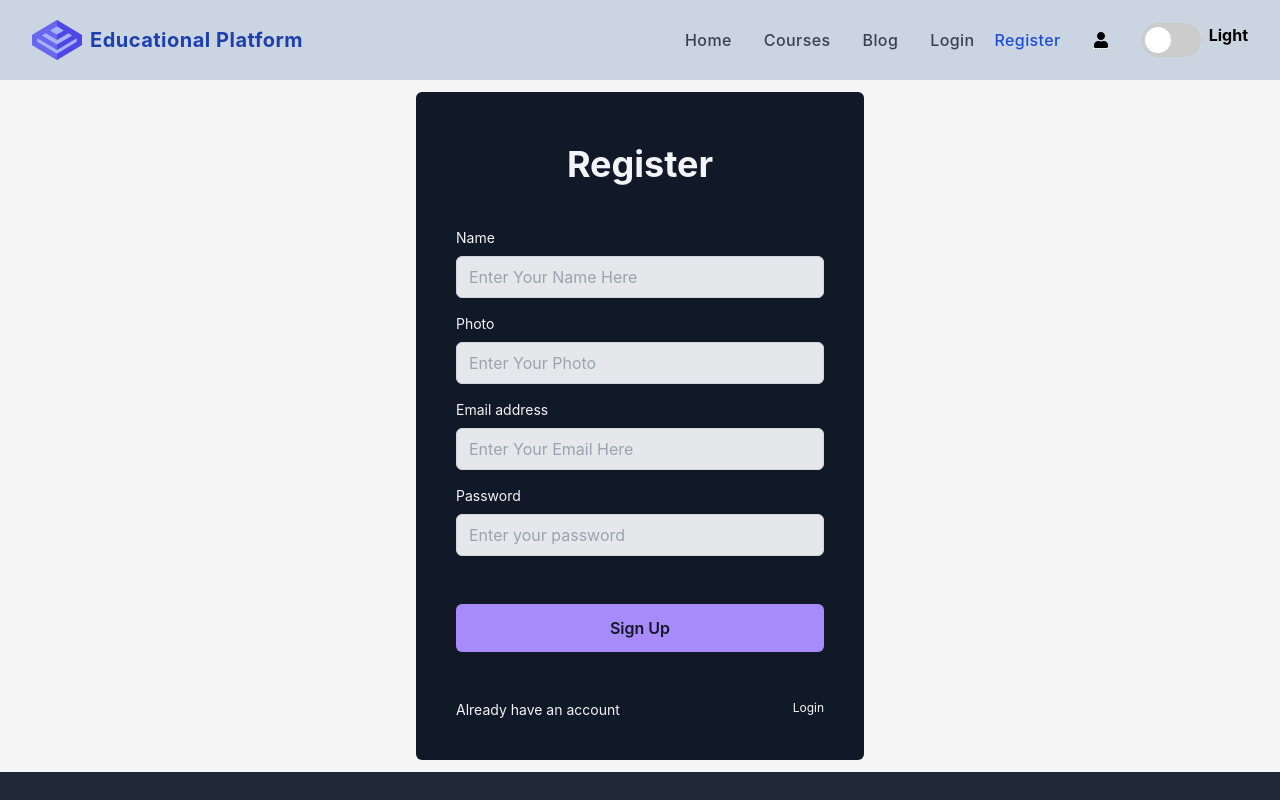
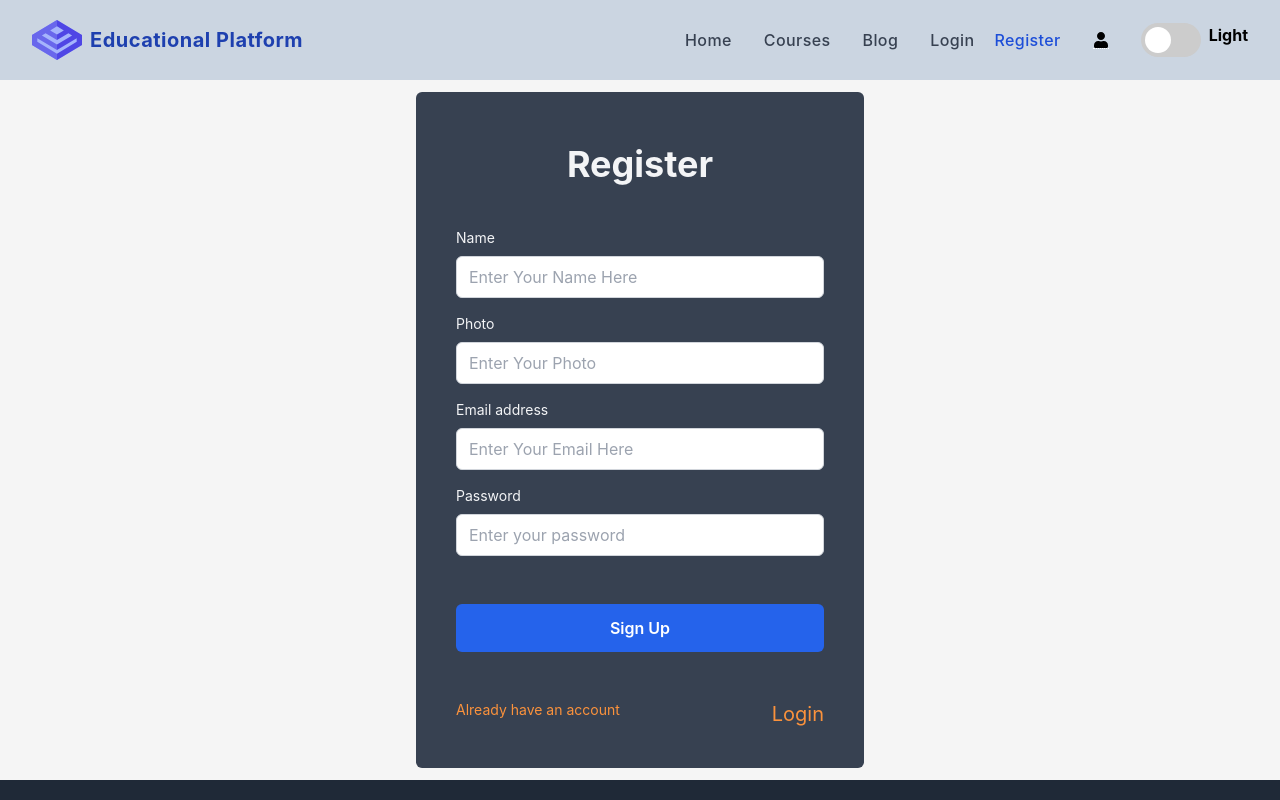
Before and after one commit to anisa6121/learning-platfor, a React (Create React App) app: page /register in a window 1280 px wide. Shown: the top 800 px of the page. Built offline with nearby package versions, Linux system fonts and the light colour scheme; no server answers.

Commit message:
bg change

```diff
--- a/src/Others/RightsideNav/RightsideNav.js
+++ b/src/Others/RightsideNav/RightsideNav.js
@@ -23,7 +23,7 @@ setLoading(false)
 
 if (loading) {
 	return (
-		<div className="w-16 mx-auto m-6 h-16 border-4 border-dashed rounded-full animate-spin border-black"></div>
+		<div className="w-10 mx-auto m-6 h-10 border-4 border-dashed rounded-full animate-spin border-black"></div>
 	);
 }
 
--- a/src/components/Register/Register.js
+++ b/src/components/Register/Register.js
@@ -52,7 +52,7 @@ const Register = () => {
 
 
     return (
-		<div className="mx-auto mt-3 mb-3 flex flex-col max-w-md p-6 rounded-md sm:p-10 bg-gray-900 text-gray-100">
+		<div className="mx-auto mt-3 mb-3 flex flex-col max-w-md p-6 rounded-md sm:p-10 bg-gray-700 text-gray-100">
 			<div className="mb-8 text-center">
 				<h1 className="my-3 text-4xl font-bold">
 					Register
@@ -79,7 +79,8 @@ const Register = () => {
 							name="name"
 							id="name"
 							placeholder="Enter Your Name Here"
-							className="w-full px-3 py-2 border rounded-md border-gray-300 focus:border-gray-900 bg-gray-200 text-gray-900"
+							className="w-full px-3 py-2 border rounded-md border-gray-300 focus:border-gray-900 bg-white
+							 text-gray-900"
 							data-temp-mail-org="0"
 						/>
 					</div>
@@ -97,7 +98,7 @@ const Register = () => {
 							name="photoURL"
 							id="photoURL"
 							placeholder="Enter Your Photo"
-							className="w-full px-3 py-2 border rounded-md border-gray-300 focus:border-gray-900 bg-gray-200 text-gray-900"
+							className="w-full px-3 py-2 border rounded-md border-gray-300 focus:border-gray-900 bg-white text-gray-900"
 							data-temp-mail-org="0"
 						/>
 					</div>
@@ -114,7 +115,7 @@ const Register = () => {
 							name="email"
 							id="email"
 							placeholder="Enter Your Email Here"
-							className="w-full px-3 py-2 border rounded-md border-gray-300 focus:border-gray-900 bg-gray-200 text-gray-900"
+							className="w-full px-3 py-2 border rounded-md border-gray-300 focus:border-gray-900 bg-white text-gray-900"
 							data-temp-mail-org="0"
 						/>
 					</div>
@@ -132,7 +133,7 @@ const Register = () => {
 							name="password"
 							id="password"
 							placeholder="Enter your password"
-							className="w-full px-3 py-2 border rounded-md border-gray-300 bg-gray-200 focus:border-gray-900 text-gray-900"
+							className="w-full px-3 py-2 border rounded-md border-gray-300 bg-white focus:border-gray-900 text-gray-900"
 						/>
 					</div>
 				</div>
@@ -140,20 +141,20 @@ const Register = () => {
 					<div>
 						<button
 							type="submit"
-							className="w-full px-8 py-3 font-semibold rounded-md bg-violet-400 text-gray-900"
+							className="w-full px-8 py-3 font-semibold rounded-md bg-blue-600 text-white"
 						>
 							Sign Up
 						</button>
 					</div>
 				</div>
 
-				<div className="flex justify-between">
+				<div className="flex justify-between text-orange-400">
 					<p className="text-sm">
 						Already have an account
 					</p>
 
 					<Link
-						className="text-xs hover:underline"
+						className=" hover:underline text-xl"
 						to="/login"
 					>
 						Login
```
